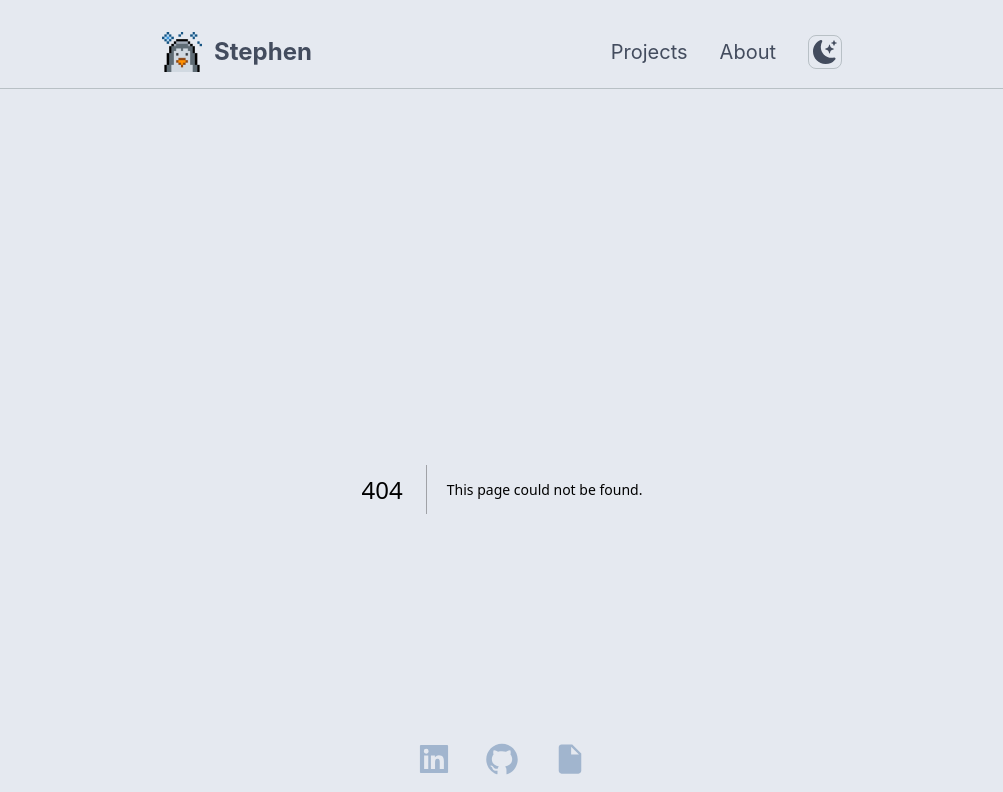
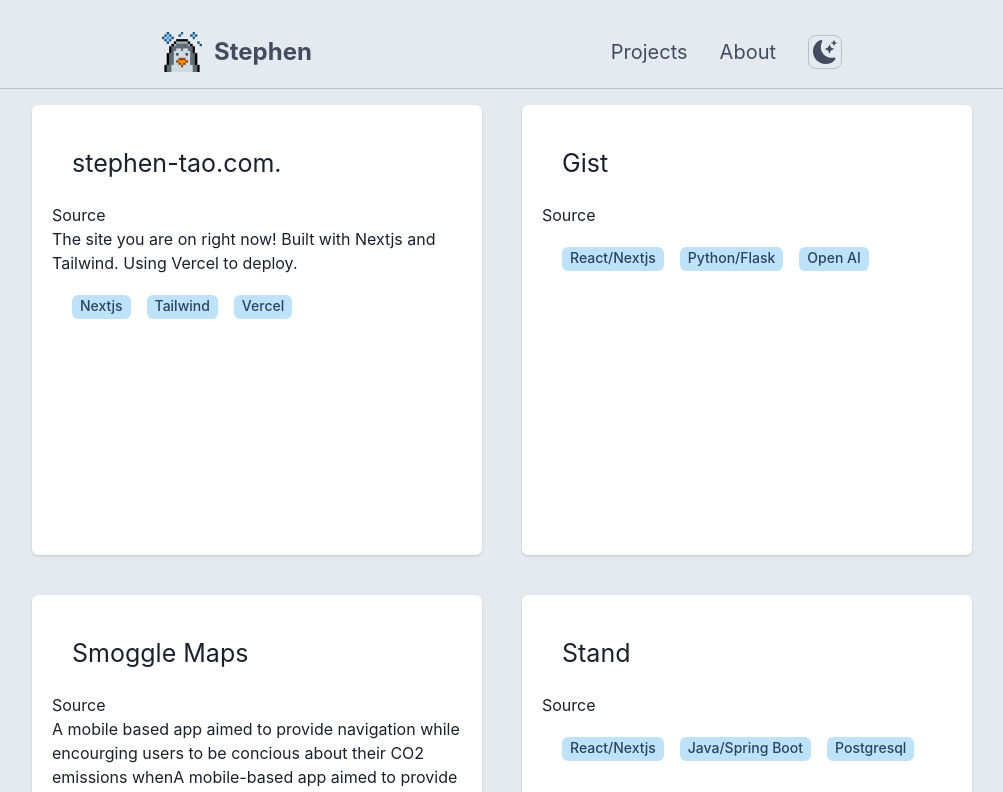
Before and after one commit to stephzilla20/my-site, a Next.js app in the folder my-site/: page /projects in a window 1280 px wide. Before the commit this address had no page. Shown: the top 792 px of the page, without its empty margins (138-1141 px from the left). Built offline with nearby package versions, Linux system fonts and the light colour scheme.

Commit message:
style changes

```diff
--- a/my-site/src/app/about/page.jsx
+++ b/my-site/src/app/about/page.jsx
@@ -10,14 +10,11 @@ function About() {
 
   return (
     <div>
-      <Head>
-        <meta name="viewport" content="width=device-width, initial-scale=1, minimum-scale=1, viewport-fit=cover"></meta>
-      </Head>
       <main className='mt-16 caret-transparent bg-snowstorm-2 px-10 dark:bg-polarnight-4'>
         <div className="flex flex-col items-start -mx-5 md:mx-2 lg:mx-36 xl:mx-64">
-            <h1 className='mb-8 font-inter text-5xl text-frost-1 dark:text-frost-3 font-bold lg:mb-10 lg:pb-10 '>about me</h1>
+            <h1 className='mb-8 text-5xl text-frost-1 dark:text-frost-3 font-bold lg:mb-10 lg:pb-10'>about me</h1>
             <p className='font-inter text-polarnight-2 dark:text-snowstorm-2 text-lg leading-7 pb-10 '>
-              I took my first CS course in grade 11 entirely through Zoom in the middle of COVID. Now, I'm pursuing a computer science degree at Toronto Metropolitan University! I'm also currently part of my schools CS course union (CSCU) as well as the TMU's <span className='text-frost-1 dark:text-frost-3 '><a href="https://gdsc.community.dev/toronto-metropolitan-university-toronto-canada/">Google DSC</a></span>.</p>
+              I took my first CS course in grade 11 entirely through Zoom in the middle of COVID. Now, I'm pursuing a computer science degree at Toronto Metropolitan University! I'm also currently part of my schools CS course union <span className='hover:font-medium text-frost-1 dark:text-frost-3 '><a href="https://gdsc.community.dev/toronto-metropolitan-university-toronto-canada/">(CSCU)</a></span> as well as TMU's <span className='text-frost-1 dark:text-frost-3 '><a href="https://gdsc.community.dev/toronto-metropolitan-university-toronto-canada/">Google DSC</a></span>.</p>
 
             <p className='font-inter text-polarnight-2 dark:text-snowstorm-2 text-lg leading-7 pb-10 '>
               I'm a big foodie, so in my spare time I like to explore restaurants. I also do some home cooking. You can also find me at the gym or playing basketball.
--- a/my-site/src/app/components/BottomBar.jsx
+++ b/my-site/src/app/components/BottomBar.jsx
@@ -10,7 +10,7 @@ export default function BottomBar(){
     <div className=' mt-8 text-4xl text-frost-1-custom dark:text-snowstorm-1-custom flex justify-center space-x-8 '>
       <a className="hover:text-frost-2 dark:hover:text-snowstorm-1" href='https://www.linkedin.com/in/stephen-tao-7ab814210' target='_blank'><AiFillLinkedin /></a>
       <a className="hover:text-frost-2 dark:hover:text-snowstorm-1"href='https://github.com/stephzilla20' target='_blank'><AiFillGithub /></a>
-      <a className="hover:text-frost-2 dark:hover:text-snowstorm-1" href='https://drive.google.com/file/d/1MMMsK6ju8_qAZNNKrzJVSCENMK3VJ8-b/view' target="_blank"><IoMdDocument/></a>
+      <a className="hover:text-frost-2 dark:hover:text-snowstorm-1" href='https://drive.google.com/file/d/1wlpAVqTCgWQi2DhCj7yvsmTWmBbN77iQ/view?usp=sharing' target="_blank"><IoMdDocument/></a>
     </div>
 
   )
--- a/my-site/src/app/globals.css
+++ b/my-site/src/app/globals.css
@@ -7,5 +7,8 @@
   src: url("/assets/fonts/Open-Sans.ttf");
 }
 
-
+html, body {
+  min-height: 100%;
+  margin: 0;
+}
 /* @import url('https://fonts.googleapis.com/css2?family=Inter:wght@100..900&display=swap'); */
--- a/my-site/src/app/layout.jsx
+++ b/my-site/src/app/layout.jsx
@@ -12,14 +12,14 @@ export default function RootLayout({ children }) {
 
   return (
     <html lang="en">
-      <body className='min-h-screen bg-snowstorm-2 dark:bg-polarnight-4 relative'>
+      <body className='min-h-screen bg-snowstorm-2 dark:bg-polarnight-4 sm:relative'>
         <Providers>
-          <section className='flex flex-col items-center'>
+          <section>
             <Nav></Nav>
           </section>
           {children}
-          <section className='flex flex-col items-center'>
-              <footer className='absolute bottom-0 mb-11'>
+          <section className='flex flex-col items-center '>
+              <footer className='sm:absolute bottom-0 mb-11'>
                 <Footer></Footer>
               </footer>
           </section>
--- a/my-site/src/app/page.jsx
+++ b/my-site/src/app/page.jsx
@@ -22,7 +22,7 @@ export default function Home() {
           {/* text container */}
             <div className="lg:relative lg:ml-54 lg:text-left lg:w-1/2 md:ml-24">
               <h2 className='mb-[-2.5rem] text-polarnight-2 dark:text-snowstorm-2 text-4xl py-10 '> hi! i'm </h2>
-              <h1 className='mb-8 text-5xl text-frost-1 dark:text-frost-1 font-bold '>Stephen Tao</h1>
+              <h1 className='mb-8 text-5xl text-frost-1 dark:text-frost-3 font-bold '>Stephen Tao</h1>
               <p className='text-polarnight-2 dark:text-snowstorm-2 text-lg leading-7 pb-10 '>
                 I'm a computer science student at <span className='text-frost-1 dark:text-frost-1 '>Toronto Metropolitan University (Ryerson)</span> with a passion for learning and building. Feel free to connect with me below and check out my resume!
               </p>
--- /dev/null
+++ b/my-site/src/app/projects/page.jsx
@@ -0,0 +1,74 @@
+import React from 'react'
+import { Card, CardHeader, CardBody, CardFooter, Tag, Text, TagLabel, HStack} from '@chakra-ui/react'
+import { extendTheme } from '@chakra-ui/react'
+
+
+function Projects() {
+
+  const projects =[
+    {title: "stephen-tao.com.", source: "https://github.com/stephzilla20", desc: "The site you are on right now! Built with Nextjs and Tailwind. Using Vercel to deploy.", link: "https://stephen-tao.com", tags: ["Nextjs", "Tailwind", "Vercel"]},
+    {title: "Gist", source: "https://github.com/DxctorHu/Deerhacks-III-2024", desc: "", link: "", tags: ["React/Nextjs", "Python/Flask","Open AI"]},
+    {title: "Smoggle Maps", source: "https://github.com/mustafakhafaji/deltahacks-x", desc: "A mobile based app aimed to provide navigation while encourging users to be concious about their CO2 emissions whenA mobile-based app aimed to provide navigation while encouraging users to be conscious of their CO2 emissions when traveling. travelling ", link: "",tags: ["React-Native", "Expo Go","Google Maps API"]},
+    {title: "Stand", source: "https://github.com/stephzilla20/Stand", desc: "", link: "",tags: ["React/Nextjs", "Java/Spring Boot","Postgresql"]}
+  ]
+
+  const breakpoints = {
+    base: '0px',
+    sm: '320px',
+    md: '768px',
+    lg: '960px',
+    xl: '1200px',
+    '2xl': '1536px',
+  }
+
+  const theme = extendTheme({ breakpoints })
+
+
+  return (
+
+      <div className=' flex justify-center items-center min-h-screen'>
+        <div className='grid md:grid-cols-2 gap-2'>
+        {projects.map((project) => (
+          <div className='m-4 ' key={project.title}>
+            <Card boxSize={{base: '350', md: '300', lg:'450'}}>
+              <CardBody>
+                <CardHeader fontSize={25}>
+                  {/* check value of link, if not empty then add as link else just display title */}
+                  {project.link ? (
+                    <a href = {project.link} target= "_blank">
+                      {project.title}
+                    </a>
+                  ) : (
+                  <span>{project.title}</span>
+                  )}
+                </CardHeader>
+                <a href = {project.source} target='_blank'>Source</a>
+                  <Text>
+                    {project.desc}
+                  </Text>
+
+                <CardFooter>
+                 <HStack spacing={'4'}>
+                    {project.tags.map((tag) => (
+                        <Tag
+                        size={'md'}
+                        variant={'subtle'}
+                        colorScheme={'blue'}
+                      >
+                        <TagLabel>{tag}</TagLabel>
+                      </Tag>
+                    ))}
+                  </HStack>
+                </CardFooter>
+              </CardBody>
+            </Card>
+          </div>
+        ))}
+
+        </div>
+      </div>
+
+  )
+}
+
+export default Projects
--- a/my-site/src/app/projectsWIP/page.jsx
+++ /dev/null
@@ -1,51 +0,0 @@
-import React from 'react'
-import { Card, CardHeader, CardBody, CardFooter, Stack, Text} from '@chakra-ui/react'
-
-function Projects() {
-
-  const projects =[
-    {title: "stephen-tao.com.", source: "https://github.com/stephzilla20", desc: "", link: "https://stephen-tao.com"},
-    {title: "Gist", source: "https://github.com/stephzilla20", desc: "", link: ""},
-    {title: "Smoggle Maps", source: "https://github.com/stephzilla20", desc: "", link: ""},
-    {title: "Stand", source: "https://github.com/stephzilla20", desc: "", link: ""}
-
-
-  ]
-
-
-
-  return (
-    <div className='flex justify-center m-10 '>
-      {projects.map((project) => (
-        <div>
-          <Card>
-            <CardBody>
-              <CardHeader>
-                {/* check value of link, if not empty then add as link else just display title */}
-                {project.link ? (
-                  <a href = {project.link} target= "_blank">
-                    {project.title}
-                  </a>
-                ) : (
-                <span>{project.title}</span>
-                )}
-
-              </CardHeader>
-              <Stack spacing={8} direction='row'>
-                <Text>
-                  {project.desc}
-                </Text>
-              </Stack>
-              <CardFooter>
-                <a href = {project.source} target='_blank'>Source</a>
-              </CardFooter>
-            </CardBody>
-          </Card>
-        </div>
-      ))}
-
-    </div>
-  )
-}
-
-export default Projects
```
